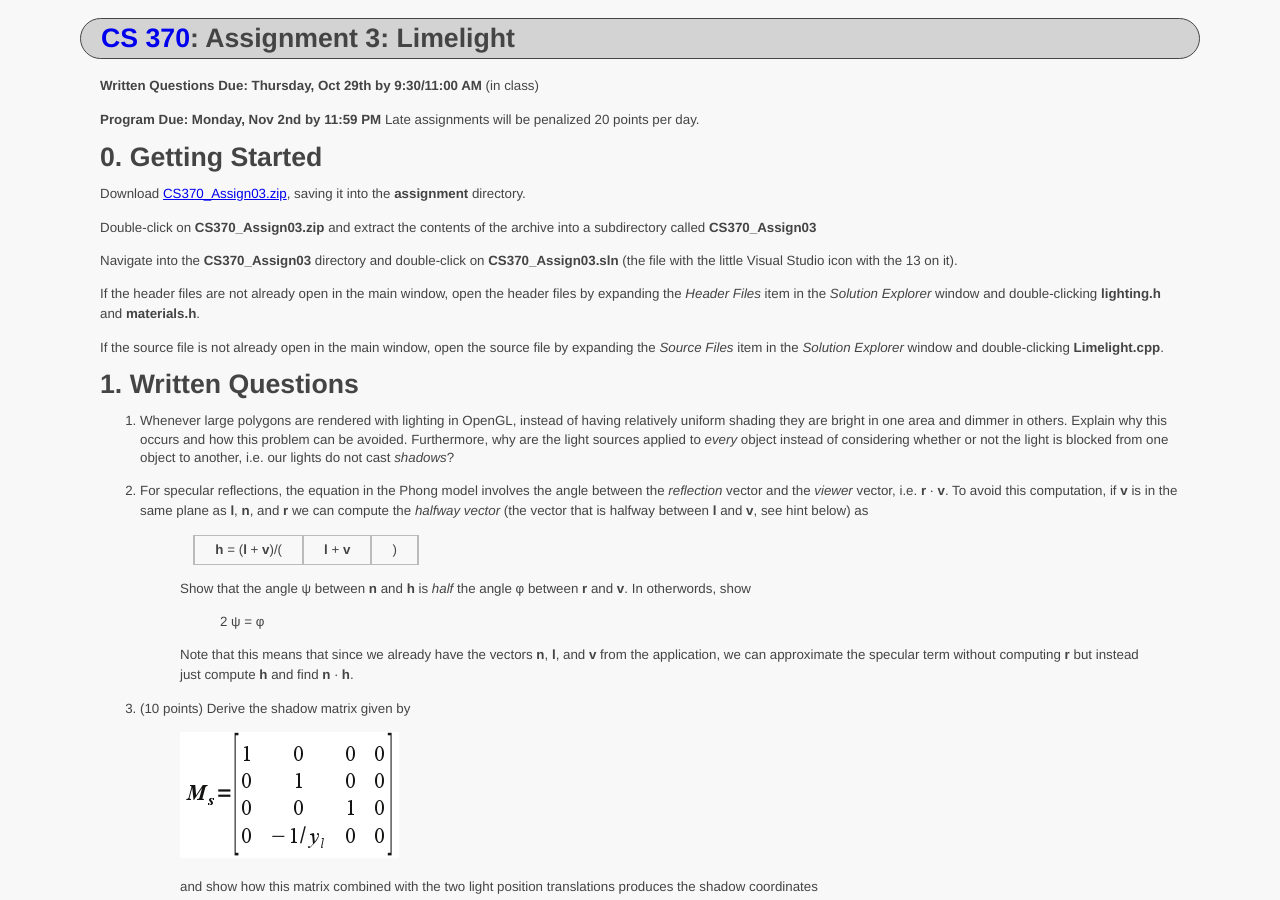
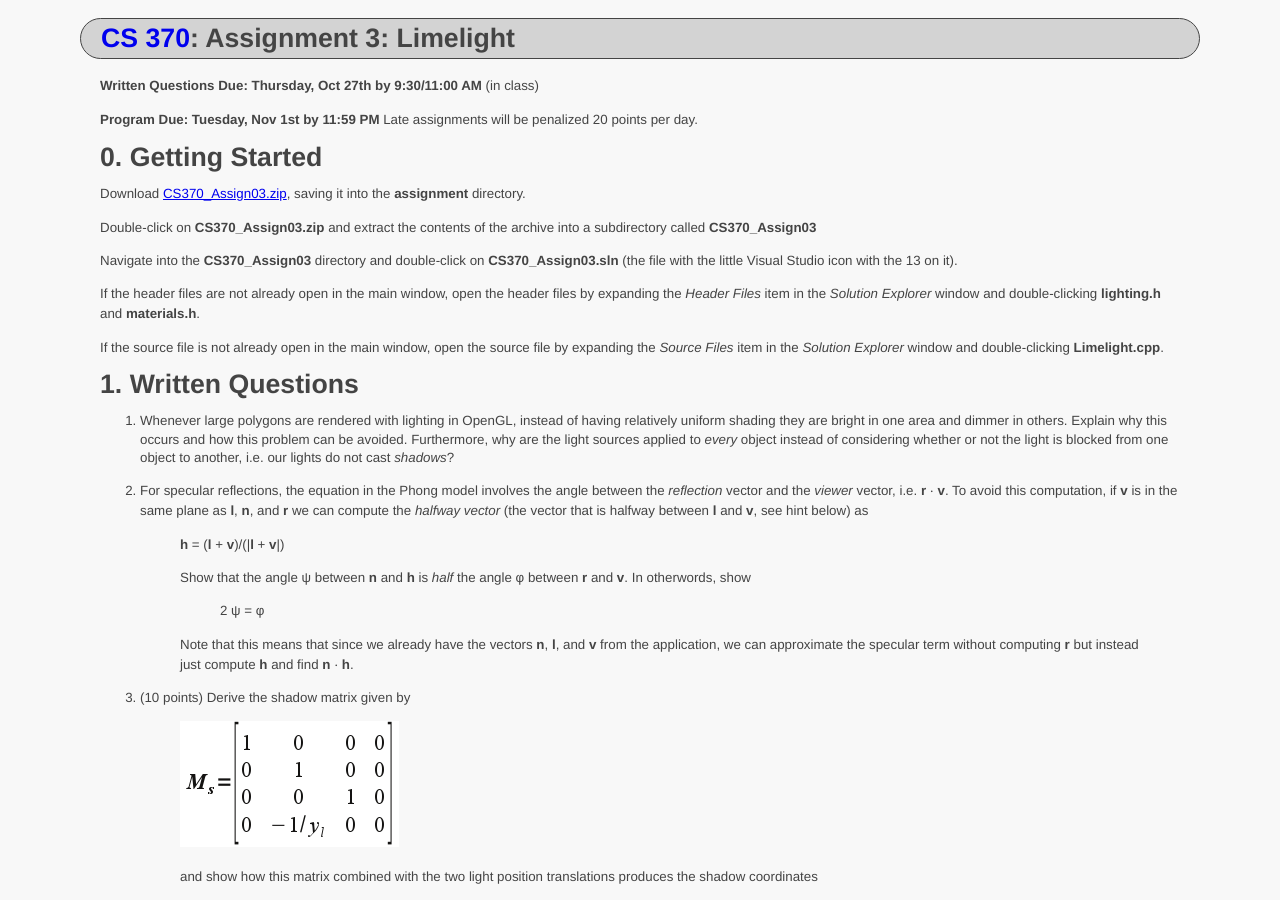
Before and after one commit to ycpcs/cs370-fall2016, a Jekyll site: the page built from assign/assign03.md, in a window 1280 px wide and 900 px high. Built offline with Jekyll 4.4.1, drawn with Linux system fonts in a browser that asks for light colours.

Commit message:
update assign 3
update assign 3

```diff
--- a/assign/assign03.md
+++ b/assign/assign03.md
@@ -3,9 +3,9 @@ layout: default
 title: "Assignment 3: Limelight"
 ---
 
-**Written Questions Due: Thursday, Oct 29th by 9:30/11:00 AM** (in class)
+**Written Questions Due: Thursday, Oct 27th by 9:30/11:00 AM** (in class)
 
-**Program Due: Monday, Nov 2nd by 11:59 PM** Late assignments will be penalized 20 points per day.
+**Program Due: Tuesday, Nov 1st by 11:59 PM** Late assignments will be penalized 20 points per day.
 
 0\. Getting Started
 ===================
@@ -26,7 +26,7 @@ If the source file is not already open in the main window, open the source file
 1.  Whenever large polygons are rendered with lighting in OpenGL, instead of having relatively uniform shading they are bright in one area and dimmer in others. Explain why this occurs and how this problem can be avoided. Furthermore, why are the light sources applied to *every* object instead of considering whether or not the light is blocked from one object to another, i.e. our lights do not cast *shadows*?
 2.  For specular reflections, the equation in the Phong model involves the angle between the *reflection* vector and the *viewer* vector, i.e. **r** ⋅ **v**. To avoid this computation, if **v** is in the same plane as **l**, **n**, and **r** we can compute the *halfway vector* (the vector that is halfway between **l** and **v**, see hint below) as
 
-    > **h** = (**l** + **v**)/(|**l** + **v**|)
+    > **h** = (**l** + **v**)/(\|**l** + **v**\|)
     >
     > Show that the angle ψ between **n** and **h** is *half* the angle φ between **r** and **v**. In otherwords, show
     >
```
